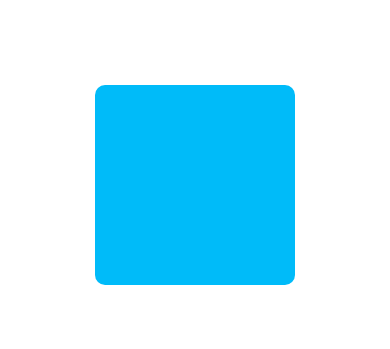
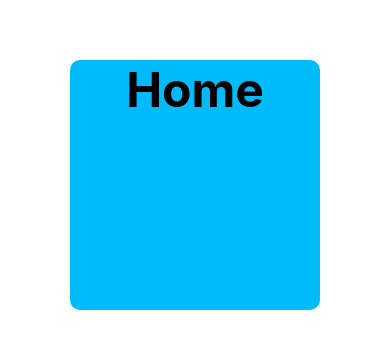
Before and after one commit to awais882s/MyFirstApp, a React Native app: screen / in a window 390 px wide. Shown: the part 237-586 px from the top of the page. Built offline with nearby package versions, Linux system fonts and the light colour scheme.

Commit message:
Update Home.js

```diff
--- a/src/screens/dashboard/Home.js
+++ b/src/screens/dashboard/Home.js
@@ -3,8 +3,9 @@ import { View, Text, StyleSheet } from 'react-native'
 export default function Home() {
     return (
         <View style={styles.flexContainer}>
-            <View style={styles.box}></View>
-            {/* <Text style={styles.h1}>Home Page </Text> */}
+            <View style={styles.box}>
+                <Text style={styles.h1}>Home</Text>
+            </View>
         </View>
     )
 }
@@ -22,8 +23,8 @@ const styles = StyleSheet.create({
         color: "black"
     },
     box: {
-        width: 200,
-        height: 200,
+        width: 250,
+        height: 250,
         backgroundColor: "#00bbf9",
         borderRadius: 10
     }
```
